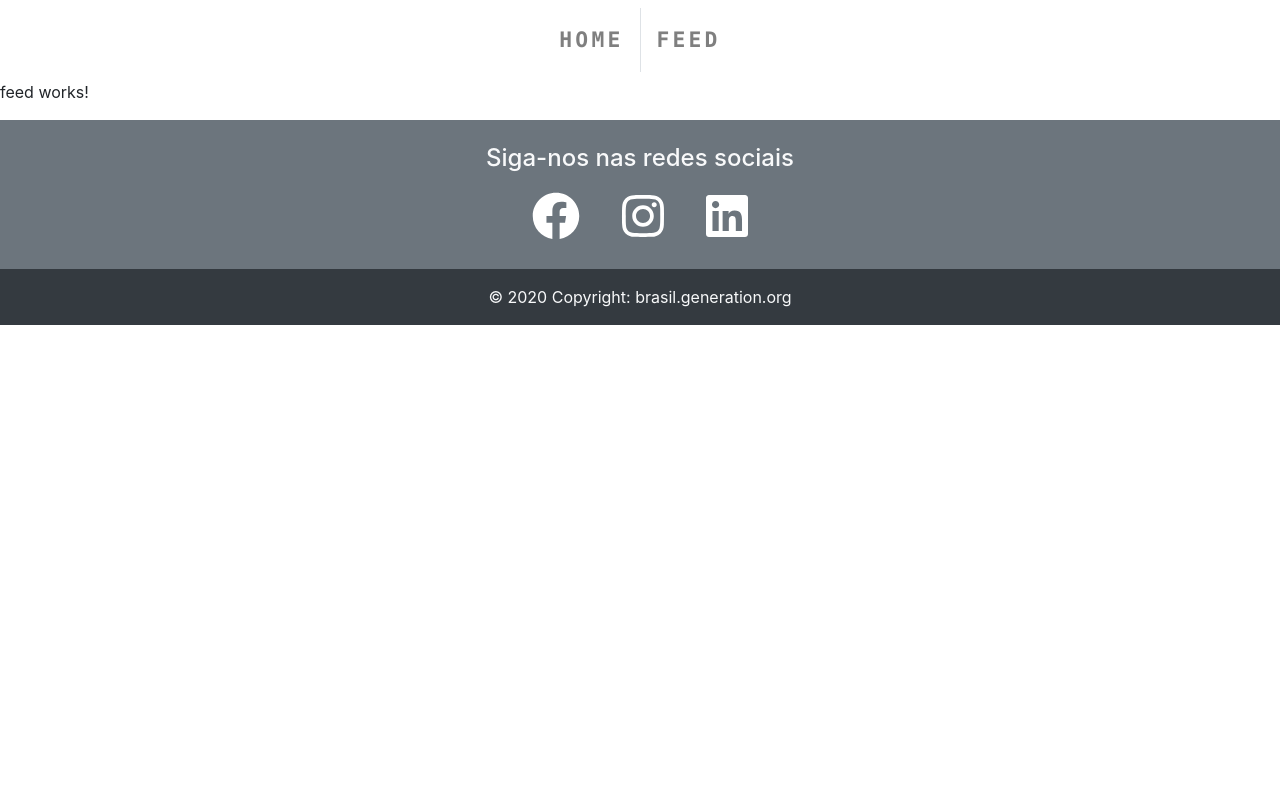
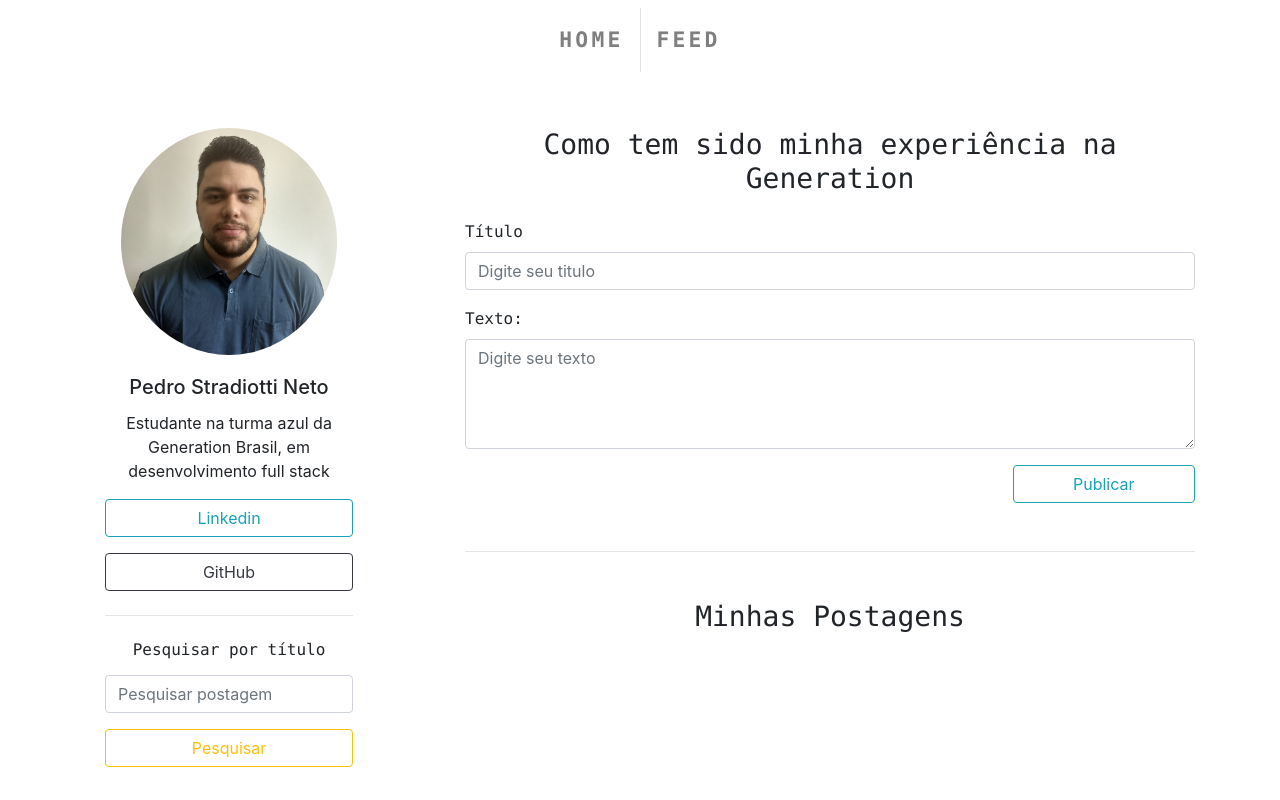
Before and after one commit to Pedro-Stradiotti-Neto/blogPessoal-angular, an Angular app in the folder blogPessoal/: page /feed in a window 1280 px wide. Shown: the top 800 px of the page. Built offline with nearby package versions, Linux system fonts and the light colour scheme.

Commit message:
Implemento da página feed

```diff
--- a/blogPessoal/src/app/feed/feed.component.html
+++ b/blogPessoal/src/app/feed/feed.component.html
@@ -1 +1,59 @@
-<p>feed works!</p>
+<div class="container">
+
+    <div class="row mt-5 mb-5">
+        <div class="col-md-4">
+            <div class="card border-0" style="width: 18rem;">
+                <div class="d-flex justify-content-center">
+                    <img class="card-img-top rounded-circle w-75" src="../../assets/IMG_20200128_105017518_HDR.jpg"
+                        alt="Card image cap">
+                </div>
+
+                <div class="card-body">
+                    <h5 class="card-title text-center">Pedro Stradiotti Neto</h5>
+                    <p class="card-text text-center">Estudante na turma azul da Generation Brasil, em desenvolvimento
+                        full stack</p>
+                    <a href="https://www.linkedin.com/in/pedro-stradiotti-neto/"
+                        class="btn btn-outline-info d-flex justify-content-center mb-3" target="_blank">Linkedin</a>
+                    <a href="https://github.com/Pedro-Stradiotti-Neto"
+                        class="btn btn-outline-dark d-flex justify-content-center" target="_blank">GitHub</a>
+
+                    <hr class="mt-4 mb-4">
+
+                    <h6 class="mb-3 text-monospace text-center">Pesquisar por título</h6>
+                    <input type="text" class="form-control mb-3 w-100" placeholder="Pesquisar postagem">
+                    <button class="btn btn-outline-warning w-100" type="button">Pesquisar</button>
+
+                </div>
+            </div>
+        </div>
+
+        <div class="col-md-8">
+            <div>
+                <h3 class="text-center mb-4 text-monospace">Como tem sido minha experiência na Generation</h3>
+                <div class="form-group">
+                    <label for="titulo" class="text-monospace">Título</label>
+                    <input type="text" name="titulo" id="titulo" class="form-control" placeholder="Digite seu titulo">
+                </div>
+
+                <div class="form-group">
+                    <label for="texto" class="text-monospace">Texto:</label>
+                    <textarea name="texto" id="texto" cols="30" rows="4" class="form-control"
+                        placeholder="Digite seu texto"></textarea>
+                </div>
+
+                <div class="d-flex justify-content-end">
+                    <button type="button" class="btn btn-outline-info w-25">
+                        Publicar
+                    </button>
+                </div>
+            </div>
+
+            <hr class="mt-5 mb-5">
+
+            <h3 class="text-monospace text-center">Minhas Postagens</h3>
+
+        </div>
+    </div>
+
+
+</div>
```
Also changed, not shown: blogPessoal/src/assets/IMG_20200128_105017518_HDR.jpg (added).
